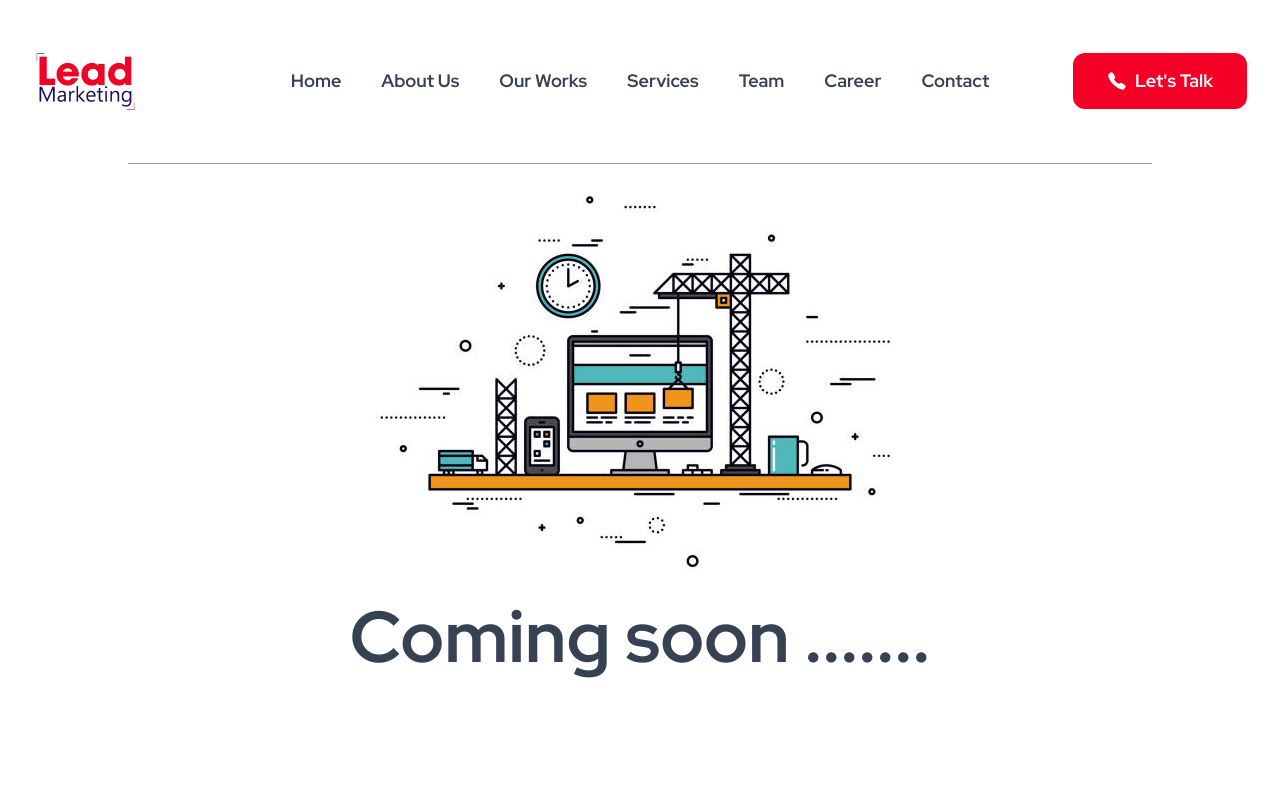
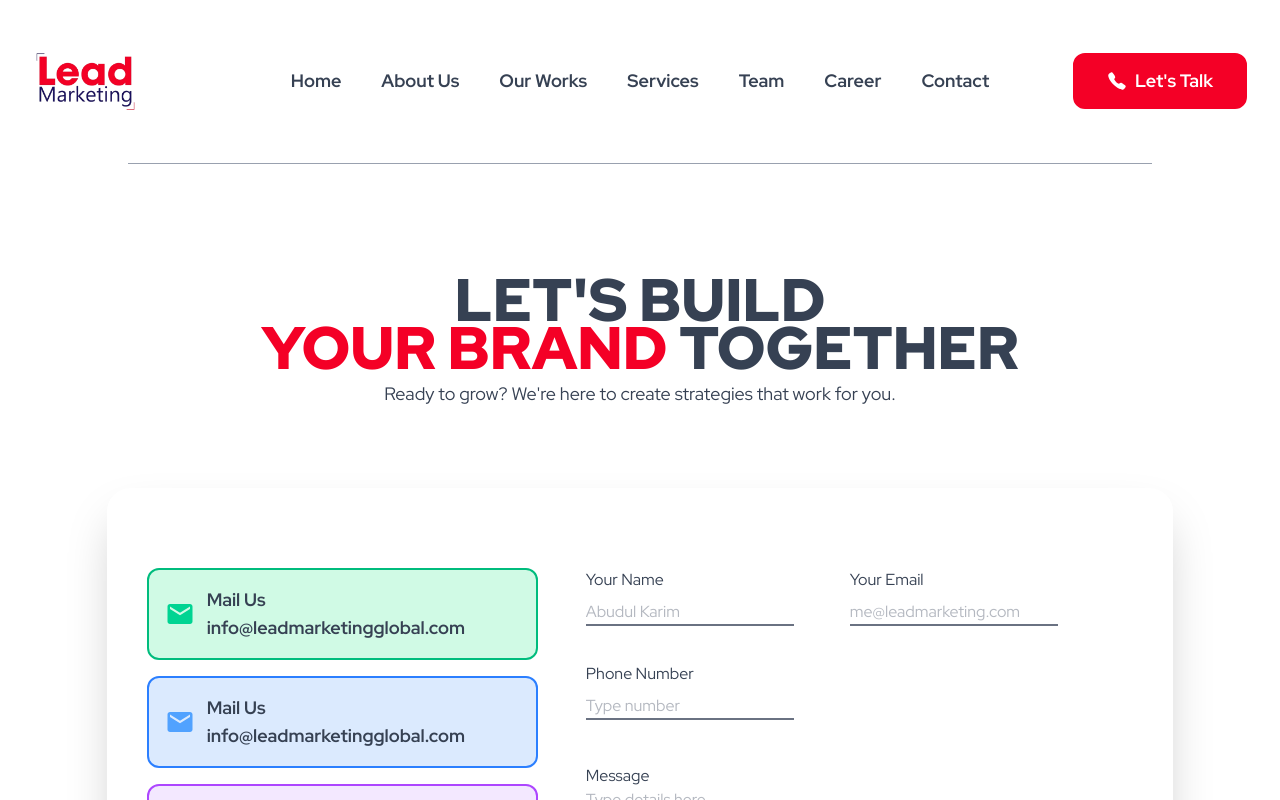
Before and after one commit to shahadaddev/leadMarketing, a React (Vite) app: page /contactForm in a window 1280 px wide. Shown: the top 800 px of the page. Built offline with nearby package versions, Linux system fonts and the light colour scheme.

Commit message:
{Contact} Contact form and let's talk page added

```diff
--- a/src/Components/ContactComponents/ContactHome/ContactForm.jsx
+++ b/src/Components/ContactComponents/ContactHome/ContactForm.jsx
@@ -6,7 +6,7 @@ import ContactTitle from "../ContactTitle/ContactTitle";
 const ContactForm = () => {
   return (
     <div
-      className="lg:py-20 pt-14 pb-9 text-gray-700 bg-[#F9FAFB]"
+      className="lg:py-20 pt-14 pb-9 text-gray-700 "
       // style={{
       //   backgroundImage: `linear-gradient(rgba(255,255,255,0.6), rgba(200,200,255,0.6)), url(${formBg})`,
       //   backgroundRepeat: "no-repeat",
--- /dev/null
+++ b/src/Components/ContactComponents/ContactPage.jsx
@@ -0,0 +1,18 @@
+import React from "react";
+import Navbar from "../SharedComponents/Navbar/Navbar";
+import ContactForm from "./ContactHome/ContactForm";
+import FrequentlyQuestion from "../FrequentlyQuestion/FrequentlyQuestion";
+
+const ContactPage = () => {
+  return (
+    <div className="bg-[#F9FAFB]">
+      <Navbar></Navbar>
+      <div className="company-content lg:mt-8">
+        <ContactForm></ContactForm>
+        <FrequentlyQuestion></FrequentlyQuestion>
+      </div>
+    </div>
+  );
+};
+
+export default ContactPage;
--- /dev/null
+++ b/src/Components/ContactComponents/LetsTalk.jsx
@@ -0,0 +1,16 @@
+import React from "react";
+import Navbar from "../SharedComponents/Navbar/Navbar";
+import ContactForm from "./ContactHome/ContactForm";
+
+const LetsTalk = () => {
+  return (
+    <div>
+      <Navbar></Navbar>
+      <div className="lg:mt-8">
+        <ContactForm></ContactForm>
+      </div>
+    </div>
+  );
+};
+
+export default LetsTalk;
```
Also changed, not shown: src/Routes/Routes.jsx (+10 -0 lines).
